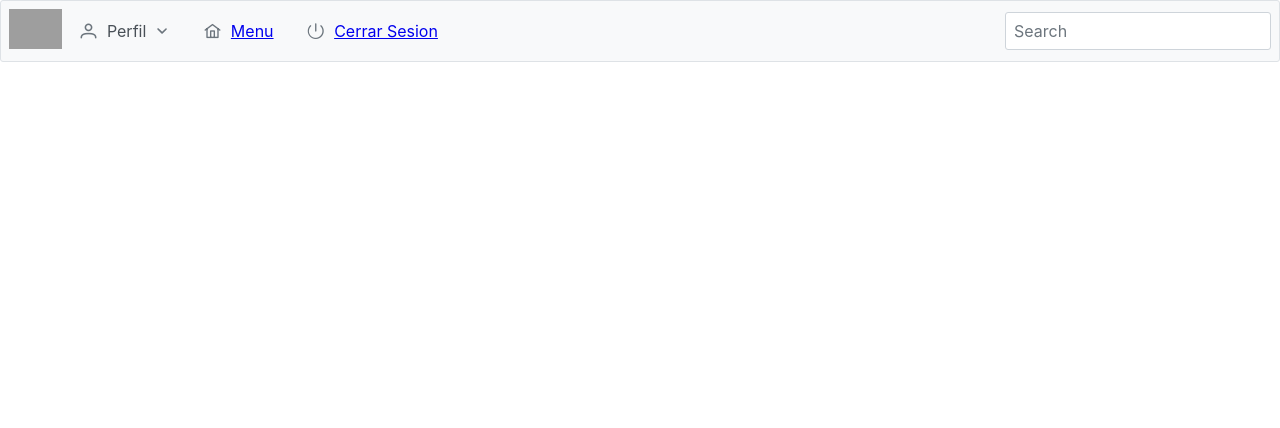
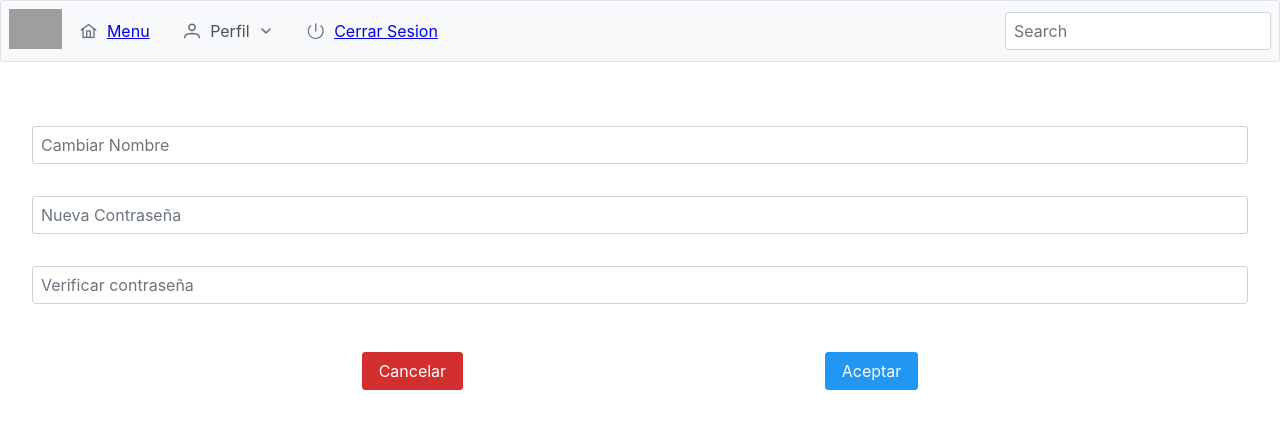
Before and after one commit to TomvShoo/IWork, a React (Create React App) app: page /EditarPerfil in a window 1280 px wide. Shown: the top 428 px of the page. Built offline with nearby package versions, Linux system fonts and the light colour scheme; grey boxes are pictures that could not be loaded.

Commit message:
Corrección de rutas se visualiza la barra donde corresponde

```diff
--- a/src/App.js
+++ b/src/App.js
@@ -6,19 +6,21 @@ import { Login } from "./Pages/Login";
 import { Registro } from "./Pages/Registro";
 import { Menu } from "./Pages/Menu";
 import { Perfil } from "./Pages/Perfil";
-import { BarraMenu } from "./components/BarraMenu";
+import { EditarPerfil } from "./Pages/EditarPerfil";
+
 
 
 function App() {
   return (
     <div className="App">
       <header>
-        <BarraMenu/>
+
         <Routes>
           <Route path="/Login" element={<Login />}></Route>
           <Route path="/Registro" element={<Registro />}></Route>
           <Route path="/Menu" element={<Menu />}></Route>
           <Route path="/Perfil" element={<Perfil />}></Route>
+          <Route path="/EditarPerfil" element={<EditarPerfil />}></Route>
         </Routes>
       </header>
     </div>
--- a/src/Pages/EditarPerfil.js
+++ b/src/Pages/EditarPerfil.js
@@ -2,6 +2,7 @@ import { Link } from "react-router-dom";
 import * as React from "react";
 import { InputText } from "primereact/inputtext";
 import { Button } from "primereact/button";
+import { BarraMenu } from "../components/BarraMenu";
 
 //theme
 import "primereact/resources/themes/lara-light-indigo/theme.css";
@@ -37,8 +38,10 @@ const Estilo = {
   },
 };
 
-export const Registro = () => {
+export const EditarPerfil = () => {
   return (
+    <div>
+      <BarraMenu/>
       <div style={Estilo.divContainer}>
         <div style={Estilo.inputs}>
           <InputText placeholder="Cambiar Nombre" style={Estilo.input}></InputText>
@@ -57,5 +60,6 @@ export const Registro = () => {
           </Link>
         </div>
       </div>
+    </div>
   );
 };
--- a/src/Pages/Menu.js
+++ b/src/Pages/Menu.js
@@ -7,6 +7,7 @@ import { Avatar } from "primereact/avatar"
 import foto from "../Images/Shesho.jpeg";
 import Calificacion from "../components/Rating";
 import Carrusel from "../components/Carrusel";
+import { BarraMenu } from "../components/BarraMenu";
 //import { InputText } from "primereact/inputtext";
 //import { BarraMenu } from "../components/Sidebar";
 
@@ -40,6 +41,9 @@ export const Menu = () => {
   return (
     <div>
       <div>
+        <BarraMenu/>
+      </div>
+      <div>
         <Link>
           <Button>Cercanos a ti</Button>
           <Button>Filtrar</Button>
--- a/src/Pages/Perfil.js
+++ b/src/Pages/Perfil.js
@@ -5,6 +5,7 @@ import Calificacion from "../components/Rating";
 import { Avatar } from "primereact/avatar";
 import { Button } from "primereact/button";
 import { Outlet, Link } from "react-router-dom";
+import { BarraMenu } from "../components/BarraMenu";
 
 const Estilo = {
   card: {
@@ -31,6 +32,9 @@ const Estilo = {
 export const Perfil = () => {
   return (
     <div>
+      <div>
+        <BarraMenu/>
+      </div>
       <div><Card style={Estilo.card}>
         <p>
           <Avatar style={Estilo.imagen} image={foto} size="xlarge" />
--- a/src/components/BarraMenu.js
+++ b/src/components/BarraMenu.js
@@ -7,6 +7,10 @@ import 'primeicons/primeicons.css';
 const start = <img alt="logo" src="https://cdn-icons-png.flaticon.com/512/2880/2880841.png" height="40" className="mr-2"></img>;
 const end = <InputText placeholder="Search" type="text" className="w-full" />;
 const items = [
+  {
+    label: <Link to="/Menu">Menu</Link>,
+    icon: 'pi pi-fw pi-home'
+  },
   {
     label: 'Perfil',
     icon: 'pi pi-fw pi-user',
@@ -20,10 +24,6 @@ const items = [
         icon: 'pi pi-fw pi-user-edit'
       },
     ]
-  },
-  {
-    label: <Link to="/Menu">Menu</Link>,
-    icon: 'pi pi-fw pi-home'
   },
   {
     label: <Link to="/Login">Cerrar Sesion</Link>,
```
Lines whose indentation alone changed are shown as unchanged.
